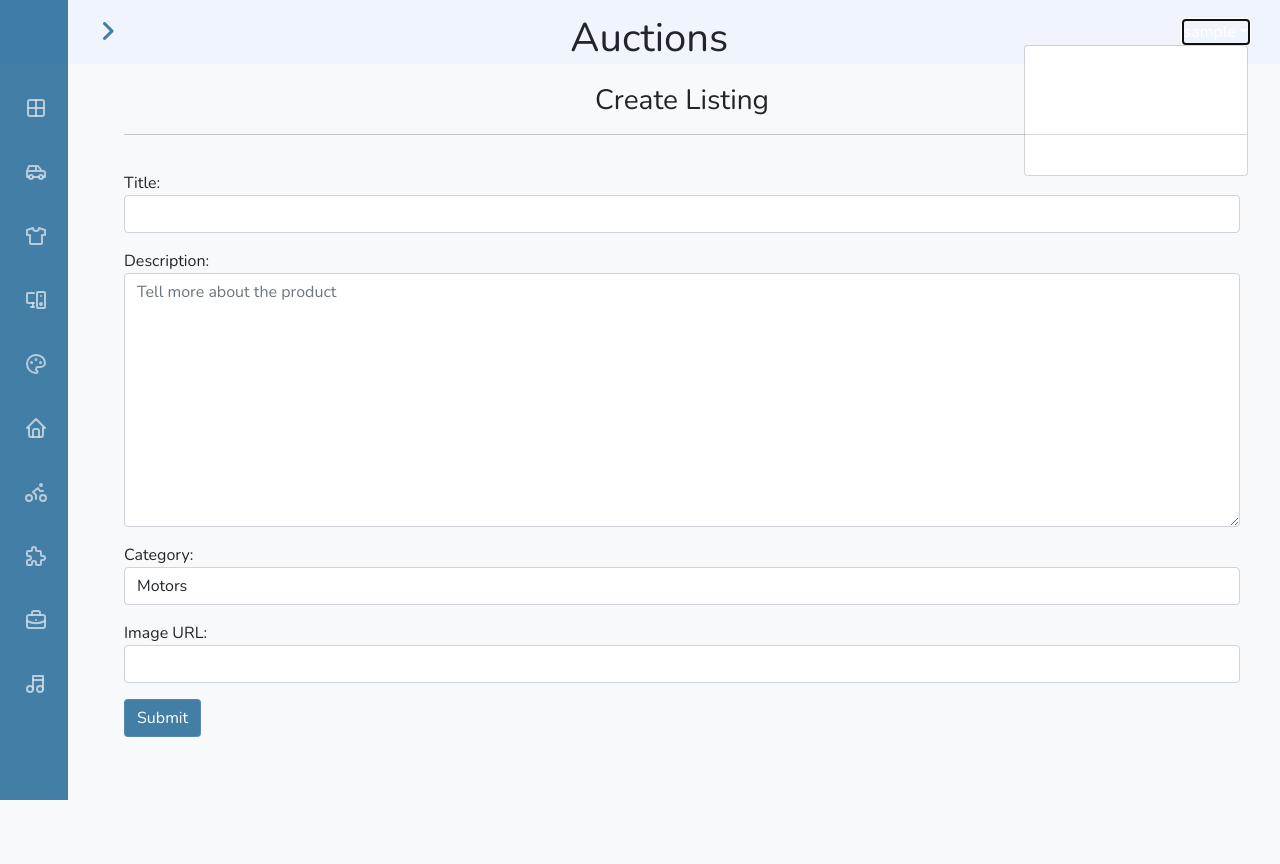
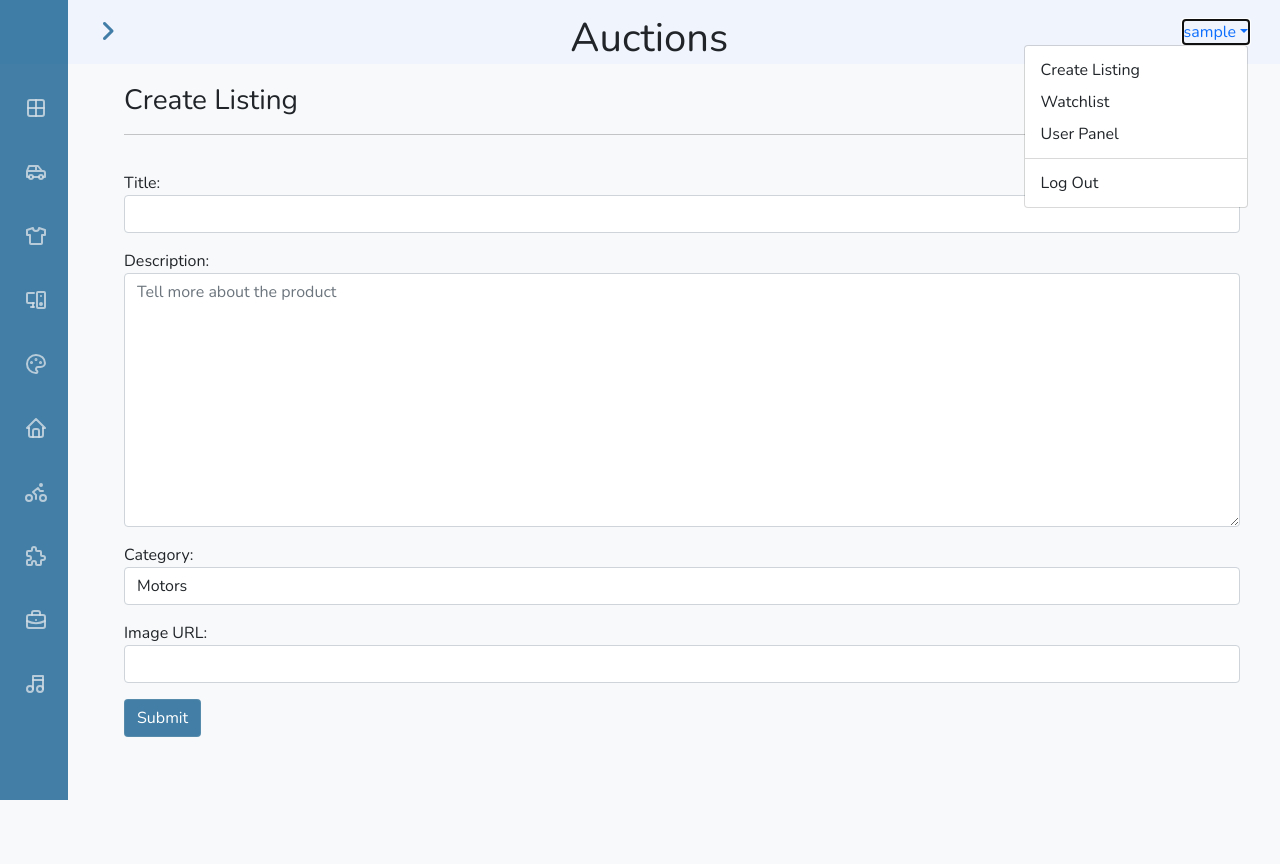
Before and after one commit to kevogaba/commerce, a Django app: page /create_listing in a window 1280 px wide, after a click that opens the changed part. Run offline with Django 3.2, Linux system fonts and the light colour scheme; the visitor is signed in with stand-in values (Sample User, id 1); some libraries are stand-ins or nearby versions.

Commit message:
modified styling

```diff
--- a/auctions/static/auctions/sidebar.css
+++ b/auctions/static/auctions/sidebar.css
@@ -29,8 +29,11 @@ body {
 }
 
 a {
-    text-decoration:#f0f4fc;
-    color: white;
+    text-decoration: none;
+}
+
+.dropdown-item {
+    text-decoration-color: initial;
 }
 
 .header {
--- a/auctions/static/auctions/styles.css
+++ b/auctions/static/auctions/styles.css
@@ -3,7 +3,6 @@
   --first-blue-light: rgba(92, 143, 174, 0.8);
   --white-color: #f0f4fc;
 }
-
 
 /* --- Styles --- */
 
@@ -14,7 +13,7 @@ body {
 .shadow {
   -webkit-box-shadow: 0px 0px 7px 3px rgb(216 216 216);
   -moz-box-shadow: 0px 0px 7px 3px rgb(216 216 216);
-    box-shadow: 0px 0px 7px 3px rgb(216 216 216);
+  box-shadow: 0px 0px 7px 3px #d8d8d8;
 }
 
 .nav-link {
@@ -24,11 +23,11 @@ body {
 
 .btn-new-blue {
   background-color: var(--first-blue);
-    border-color:  var(--first-blue-light);
+  border-color: var(--first-blue-light);
 }
 .btn-new-blue:hover {
   background-color: var(--first-blue-light);
-    border-color:  var(--first-blue-light);
+  border-color: var(--first-blue-light);
 }
 
 .nav-link:hover {
@@ -36,13 +35,13 @@ body {
 }
 
 .main-title {
-    text-align: center;
+  text-align: left;
   font-size: 2.5rem;
   padding: 20px 0 0 0;
 }
 
 .sub-title {
-    text-align: center;
+  text-align: left;
   padding: 20px 0;
   font-size: 2rem;
 }
@@ -78,14 +77,14 @@ body {
   font-size: 1.8rem;
   font-weight: 500;
   line-height: 1.2;
-    margin-bottom: .8rem;
+  margin-bottom: 0.8rem;
 }
 
-.single-comment{
+.single-comment {
   list-style-type: none;
   border-left: 10px solid var(--first-blue);
   border-radius: 10px;
-    background-color:  var(--white-color);
+  background-color: var(--white-color);
   padding: 15px;
 }
 
@@ -150,7 +149,7 @@ div.error-code {
   left: 50%;
   top: 20%;
   color: rgba(255, 0, 0, 0.644);
-    font-size: 70px
+  font-size: 70px;
 }
 
 div.error-message {
@@ -161,7 +160,6 @@ div.error-message {
   transform: translate(0%, 10%);
 }
 /* ^^^^^^^^^^^^^^^^^^^^^^ */
-
 
 /* --------------------- */
 /* --- Media Queries --- */
@@ -176,7 +174,7 @@ div.error-message {
 
 @media screen and (min-width: 1100px) and (max-width: 1360px) {
   div.error-code {
-        font-size: 65px
+    font-size: 65px;
   }
 
   div.error-message {
@@ -188,7 +186,7 @@ div.error-message {
 
 @media screen and (min-width: 900px) and (max-width: 1100px) {
   div.error-code {
-        font-size: 60px
+    font-size: 60px;
   }
 
   div.error-message {
@@ -200,7 +198,7 @@ div.error-message {
 
 @media screen and (min-width: 750px) and (max-width: 900px) {
   div.error-code {
-        font-size: 55px
+    font-size: 55px;
   }
 
   div.error-message {
@@ -212,7 +210,7 @@ div.error-message {
 
 @media screen and (min-width: 600px) and (max-width: 750px) {
   div.error-code {
-        font-size: 45px
+    font-size: 45px;
   }
 
   div.error-message {
@@ -224,7 +222,7 @@ div.error-message {
 
 @media screen and (max-width: 600px) {
   div.error-code {
-        font-size: 40px
+    font-size: 40px;
   }
   div.error-message {
     left: 40%;
--- a/auctions/templates/auctions/layout.html
+++ b/auctions/templates/auctions/layout.html
@@ -45,11 +45,11 @@
                     <div class="dropdown">
                         <a href="#" class="dropdown-toggle" data-bs-toggle="dropdown">{{ user.username }}</a>
                         <div class="dropdown-menu dropdown-menu-end">
-                            <a class="nav-link dropdown-item" href="{% url 'auctions:create_listing' %}">Create Listing</a>
-                            <a class="nav-link dropdown-item" href="{% url 'auctions:watchlist' %}">Watchlist</a>
-                            <a class="nav-link dropdown-item" href="{% url 'auctions:user_panel' %}">User Panel</a>
+                            <a class="dropdown-item" href="{% url 'auctions:create_listing' %}">Create Listing</a>
+                            <a class="dropdown-item" href="{% url 'auctions:watchlist' %}">Watchlist</a>
+                            <a class="dropdown-item" href="{% url 'auctions:user_panel' %}">User Panel</a>
                             <div class="dropdown-divider"></div>
-                            <a class="nav-link dropdown-item" href="{% url 'auctions:logout' %}">Log Out</a>
+                            <a class="dropdown-item" href="{% url 'auctions:logout' %}">Log Out</a>
                         </div>
                     </div>
                 {% else %}
--- a/requirements.txt
+++ b/requirements.txt
@@ -1,7 +1,7 @@
 asgiref==3.2.10
 astroid==2.4.2
 colorama==0.4.3
-Django==3.1
+Django==3.2.5
 isort==5.4.2
 lazy-object-proxy==1.4.3
 mccabe==0.6.1
```
Lines whose indentation alone changed are shown as unchanged.
